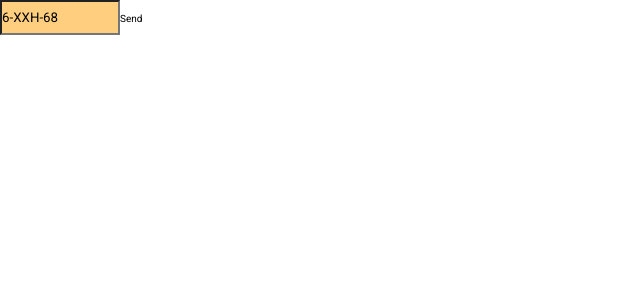
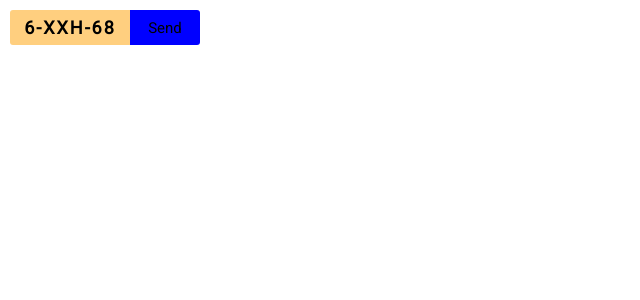
Before and after one commit to darthinvader/Amulet-Igne-Assignment, a React (Create React App) app: page / in a window 1280 px wide. Shown: the top 300 px of the page, without its empty margins (0-640 px from the left). Built offline with nearby package versions, Linux system fonts and the light colour scheme.

Commit message:
[feat] License Plate Input

```diff
--- a/src/components/LicensePlateInput/LicensePlateInput.js
+++ b/src/components/LicensePlateInput/LicensePlateInput.js
@@ -1,9 +1,18 @@
+import axios from "axios";
 import { useState } from "react";
 import styles from "./LicensePlateInput.module.scss";
+
 const LicensePlateInput = () => {
   const [plateNum, setPlateNum] = useState("6-XXH-68");
+
+  const requestData = async () => {
+    const data = await axios.get(
+      `https://api.overheid.io/voertuiggegevens/${plateNum}?ovio-api-key=${process.env.REACT_APP_API_KEY}`
+    );
+    console.log(data);
+  };
   return (
-    <div>
+    <span className={styles.Container}>
       <input
         type="text"
         value={plateNum}
@@ -12,8 +21,10 @@ const LicensePlateInput = () => {
         }}
         className={styles.Input}
       />
-      <button>Send</button>
-    </div>
+      <button className={styles.Button} onClick={requestData}>
+        Send
+      </button>
+    </span>
   );
 };
 
--- a/src/components/LicensePlateInput/LicensePlateInput.module.scss
+++ b/src/components/LicensePlateInput/LicensePlateInput.module.scss
@@ -1,5 +1,29 @@
-Input {
-  width: 120px;
-  height: 35px;
+.Input {
+  width: 12rem;
+  height: 3.5rem;
   background-color: #ffcf7f;
+  padding: 0;
+  border: 0;
+  text-align: center;
+  font-size: 1.8rem;
+  font-weight: 800;
+  letter-spacing: 0.2rem;
+  border-top-left-radius: 0.3rem;
+  border-bottom-left-radius: 0.3rem;
 }
+
+.Button {
+  width: 7rem;
+  height: 3.5rem;
+  text-align: center;
+  font-size: 1.5rem;
+  background-color: blue;
+  border-top-right-radius: 0.3rem;
+  border-bottom-right-radius: 0.3rem;
+}
+
+.Container {
+  display: flex;
+  margin-left: 1rem;
+  margin-top: 1rem;
+}
```
